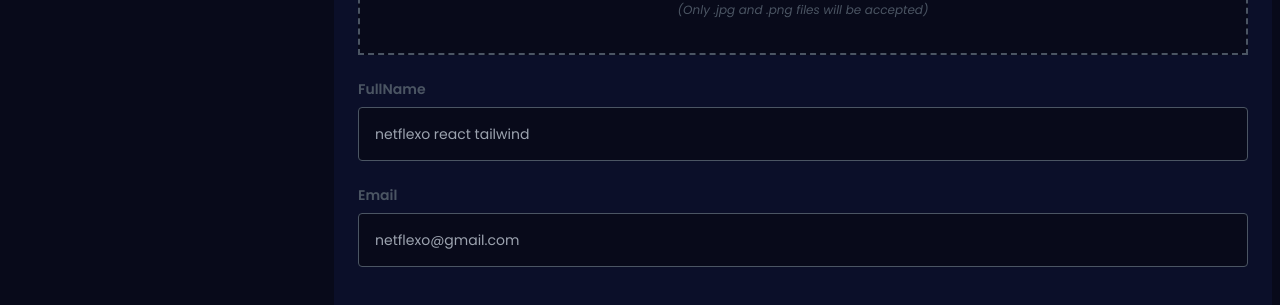
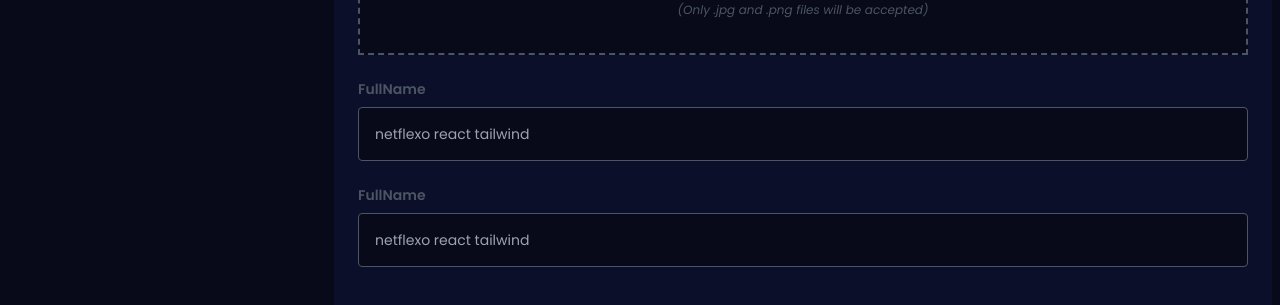
Before and after one commit to Sachin-Jandy-Rhoods/Pop-Corn-Time, a React (Vite) app in the folder client/: page /profile in a window 1280 px wide. Shown: the part 267-572 px from the top of the page. Built offline with nearby package versions, Linux system fonts and the light colour scheme.

Commit message:
"Added ProfileValidation, updated UserValidation, and modified Profile, Login, and Register screens to use new validation schema and react-hook-form"

```diff
--- a/client/src/Components/Validation/UserValidation.jsx
+++ b/client/src/Components/Validation/UserValidation.jsx
@@ -26,4 +26,13 @@ const RegisterValidation = yup.object().shape({
 
 })
 
-export {LoginValidation,RegisterValidation}
+const ProfileValidation=yup.object().shape({
+    fullName: yup
+    .string()
+    .required("full name is required")
+    .max(20,"Full name must be less than  20 characters")
+    .matches(/^[a-zA-Z]*$/,"Full name must contain only letters"),
+    email : yup.string().email().required("Email is required").trim(),
+})
+
+export {LoginValidation,RegisterValidation,ProfileValidation}
--- a/client/src/Screens/Dashboard/Admin/Profile.jsx
+++ b/client/src/Screens/Dashboard/Admin/Profile.jsx
@@ -1,26 +1,70 @@
-import React from 'react'
+import React, { useEffect } from 'react'
 import SideBar from './SideBar'
 import Uploder from '../../../Components/Uploder'
 import { Input } from '../../../Components/UsedInputs'
+import { useDispatch, useSelector } from 'react-redux'
+import { useNavigate } from 'react-router-dom'
+import { useForm } from 'react-hook-form'
+import { yupResolver } from '@hookform/resolvers/yup'
+import { ProfileValidation } from '../../../Components/Validation/UserValidation'
+import { InlineError } from '../../../Components/Notfications/Error'
 
 const Profile = () => {
+  const dispatch = useDispatch();
+  const navigate = useNavigate();
+  const {userInfo} = useSelector(
+    (state) => state.userLogin
+  );
+
+  //validate user
+  const {
+    register,
+    handleSubmit,
+    setValue,
+    formState: { errors },
+  } = useForm({
+    resolver: yupResolver(ProfileValidation),
+  });
+  //onSubmit
+  const onSubmit = async (data) => {
+    console.log(data);
+
+  };
+//useEffect
+useEffect(()=>{
+  setValue("fullName",userInfo?.fullName);
+  setValue("email",userInfo?.email);
+
+},[userInfo,setValue])
   return (
     <SideBar>
-      <div className='flex flex-col gap-6'>
+      <form  onSubmit={handleSubmit(onSubmit)} className='flex flex-col gap-6'>
         <h2 className='text-xl font-bold'>Profile</h2>
         <Uploder/>
+        <div className="w-full">
             <Input
              label="FullName"
              placeholder="netflexo react tailwind"
              type="text"
+              name="fullName"
+              register={register("fullName")}
               bg={true}
             />
+            {errors.fullName && <InlineError text={errors.fullName.message} />}
+          </div>
+
+        <div className="w-full">
             <Input
-          label="Email"
-          placeholder="netflexo@gmail.com"
-          type="email"
+             label="FullName"
+             placeholder="netflexo react tailwind"
+             type="text"
+              name="email"
+              register={register("email")}
               bg={true}
             />
+            {errors.email && <InlineError text={errors.email.message} />}
+          </div>
+
         <div className='flex gap-2 flex-wrap flex-col-reverse sm:flex-row justify-between items-center my-4'>
           <button className='bg-subMain transtions font-medium hover:bg-main border border-subMain text-white py-3 px-6 rounded w-full sm:w-auto'>
             Delete Account
@@ -29,7 +73,7 @@ const Profile = () => {
             Update Profile
           </button>
         </div>
-      </div>
+      </form>
     </SideBar>
   )
 }
--- a/client/src/Screens/Register.jsx
+++ b/client/src/Screens/Register.jsx
@@ -64,6 +64,7 @@ const Register = () => {
               type="text"
               name="fullName"
               register={register("fullName")}
+              bg={true}
             />
             {errors.fullName && <InlineError text={errors.fullName.message} />}
           </div>
```
Also changed, not shown: client/src/Redux/APIs/userServices.jsx (line endings or trailing spaces), client/src/Screens/Login.jsx (indentation only). Lines whose indentation alone changed are shown as unchanged.
